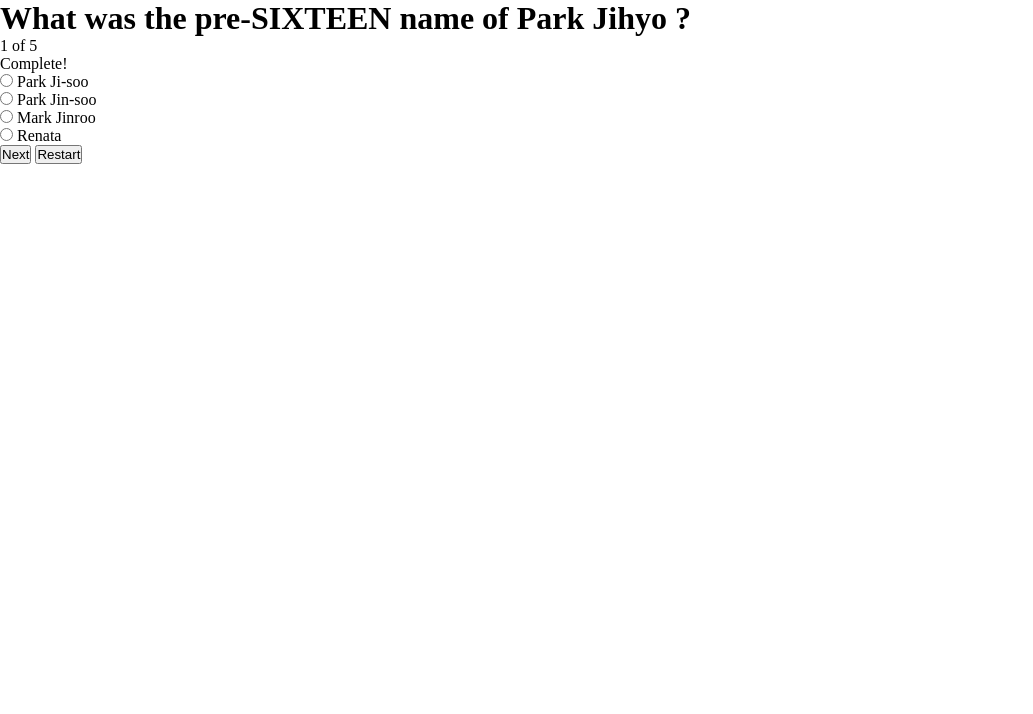
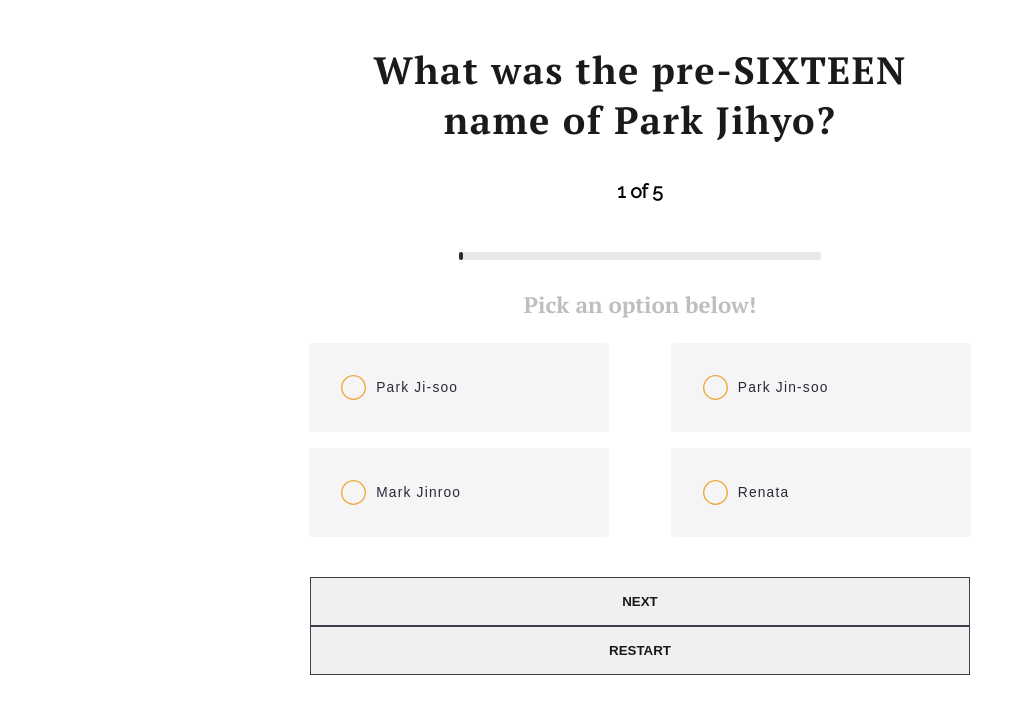
Before and after one commit to androso/projects, a plain HTML site: page quiz-app/index.html in a window 1280 px wide. Shown: the whole page, without its empty margins (0-1033 px from the left). Drawn offline with Linux system fonts and the light colour scheme.

Commit message:
finishing style template for questions

```diff
--- a/quiz-app/css/styles.css
+++ b/quiz-app/css/styles.css
@@ -4,7 +4,7 @@
     --main-bg-color: white;
     --main-theme-color: rgb(243, 168, 47);
     --light-white: #f5f5f5;
-    --light-gray: #ccc;
+    --light-gray: rgb(190, 190, 190);
     --light-black: #282a39;
     --font-body-stack: Raleway, Charcoal, sans-serif;
     --font-heading-stack: "PT Serif", sans-serif;
@@ -17,8 +17,128 @@
 }
 .container {
     max-width: var(--container-width);
-    margin-right: auto;
+    margin: 0 auto;
+    /* padding: 40px 0 30px 0; */
 }
-body {
+.quiz {
+    padding: 2rem 1.4rem;
+}
+
+/*---------- QUIZ HEADER (AREA OF QUESTIONS) ----------*/
+.quiz__header {
+    text-align: center;
+    font-family: var(--font-heading-stack);
+}
+.quiz__question {
+    font-weight: bold;
+    letter-spacing: 1.5px;
+    font-size: 38px;
+    padding: 0.8rem 4rem;
+    color: var(--main-font-color);
+    margin-bottom: 22px;
+}
+.quiz__header__current-question {
+    font-family: var(--font-body-stack);
+    font-weight: 700;
+    margin-bottom: 50px;
+    font-size: 1.2rem;
+}
+.quiz__progress-bar {
+    height: 8px;
+    width: 50%;
+    border-radius: 3px;
+    background: rgb(231, 231, 231);
+    margin: 0 auto 30px auto;
+}
+.quiz__progress-bar__inner {
+    background: var(--light-black);
+    width: 1%;
+    height: 100%;
+    border-radius: 3px;
+}
+.quiz__tagline {
+    font-size: 1.4rem;
+    font-weight: bold;
+    color: var(--light-gray);
+    margin-bottom: 15px;
+}
+
+/*---------- QUIZ BODY, CHOICES ----------*/
+.quiz__body {
+    /* margin-bottom: 30px;  */
+}
+.quiz__body__choices-container {
+    list-style: none;
+    display: flex;
+    flex-wrap: wrap;
+    margin: 1rem auto 0 auto;
+}
+.quiz__choice {
+    background-color: var(--light-white);
+    min-width: 300px;
+    border-radius: 4px;
+    display: block;
+    margin: 0.5rem auto;
+    font-family: sans-serif;
+    color: var(--light-black);
+    letter-spacing: 1.2px;
+    font-size: 0.86rem;
+}
+.quiz__input {
+    display: none;
+}
+.quiz__input:checked ~ .quiz__label {
+    color: var(--main-theme-color);
+    font-weight: bold;
+}
+.quiz__input:checked ~ label i {
+    background-image: url('../images/circle-filled.svg');
+}
+.quiz__label {
+    display: flex;
+    padding: 2rem 2rem;
+    align-items: center;
+    cursor: pointer;
+    transition: background 0.3s ease,
+                color 0.25s ease;
+}
+.quiz__label:hover {
+    background: #ebebeb;
+}
+.quiz__label i {
+    background: url('../images/circle-outline.svg');
+    background-size: 25px;
+    height: 25px;
+    width: 25px;
+    margin-right: 10px;
 
 }
+
+/*---------- BUTTONS ----------*/
+.quiz__footer {
+    padding: 2rem;
+    display: flex;
+    flex-direction: column;
+    margin-bottom: .5rem;
+}
+.button {
+    padding: 1rem 3.8rem;
+    border: none;
+    text-transform: uppercase;
+    transition: 0.3s all ease;
+    cursor: pointer;
+    outline: 0;
+    opacity: 0.9;
+    font-weight: bold;
+}
+.button:hover {
+    opacity: 1;
+    background: var(--light-black);
+    color: var(--main-theme-color)
+}
+.button:active {
+
+}
+.button.button--bordered {
+    border: 1px solid var(--light-black);
+}
--- a/quiz-app/index.html
+++ b/quiz-app/index.html
@@ -8,22 +8,22 @@
 		<title>Quiz App</title>
 	</head>
 	<body>
-		<div class="quiz">
+		<div class="app">
 			<div class="container">
-				<main class="quiz__box">
+				<main class="quiz">
 					<div class="quiz__header">
-						<h1 class="quiz__header__title">
-							What was the pre-SIXTEEN name of Park Jihyo ?
+						<h1 class="quiz__question">
+							What was the pre-SIXTEEN name of Park Jihyo?
 						</h1>
 						<p class="quiz__header__current-question">1 of 5</p>
-						<div class="quiz__header__progress-bar">
-							<div class="quiz__header__progress-bar__inner"></div>
+						<div class="quiz__progress-bar">
+							<div class="quiz__progress-bar__inner"></div>
 						</div>
-						<p class="quiz__header__state">Complete!</p>
+						<p class="quiz__tagline">Pick an option below!</p>
 					</div>
 					<div class="quiz__body">
-						<ul class="quizz__body__choices">
-                            <!-- We'll dynamically change this using Javascript -->
+                        <ul class="quiz__body__choices-container">
+
 							<li class="quiz__choice">
                                 <input type="radio" name="choice" id="choice0" class="quiz__input">
                                 <label for="choice0" class="quiz__label">
@@ -53,7 +53,7 @@
                                 </label>
                             </li>
 						</ul>
-					</div>
+                    </div>
 					<div class="quiz__footer">
                         <button class ="button button--bordered next">Next</button>
                         <button class ="button button--bordered restart">Restart</button>
--- /dev/null
+++ b/quiz-app/testing/testing-index.html
@@ -0,0 +1,44 @@
+<!DOCTYPE html>
+<html lang="en">
+<head>
+    <meta charset="UTF-8">
+    <meta http-equiv="X-UA-Compatible" content="IE=edge">
+    <meta name="viewport" content="width=device-width, initial-scale=1.0">
+    <link rel="stylesheet" href="./testing-styles.css">
+    <title>Testing micro-components playground</title>
+</head>
+<body>
+    <div class="container">
+        <ul class="quiz__body__choices-container">
+            <li class="quiz__choice">
+                <input type="radio" name="choice" id="choice0" class="quiz__input">
+                <label for="choice0" class="quiz__label">
+                    <i></i>
+                    Park Ji-soo
+                </label>
+            </li>
+            <li class="quiz__choice">
+                <input type="radio" name="choice" id="choice1" class="quiz__input">
+                <label for="choice1" class="quiz__label">
+                    <i></i>
+                    Park Jin-soo
+                </label>
+            </li>
+            <li class="quiz__choice">
+                <input type="radio" name="choice" id="choice2" class="quiz__input">
+                <label for="choice2" class="quiz__label">
+                    <i></i>
+                    Mark Jinroo
+                </label>
+            </li>
+            <li class="quiz__choice">
+                <input type="radio" name="choice" id="choice3" class="quiz__input">
+                <label for="choice3" class="quiz__label">
+                    <i></i>
+                    Renata
+                </label>
+            </li>
+        </ul>
+    </div>
+</body>
+</html>
--- /dev/null
+++ b/quiz-app/testing/testing-styles.css
@@ -0,0 +1,33 @@
+* {
+	margin: 0;
+	padding: 0;
+	box-sizing: border-box;
+}
+body {
+	display: flex;
+	justify-content: center;
+	align-items: center;
+	height: 100vh;
+}
+.container {
+	background-color: salmon;
+	width: 768px;
+}
+.quiz__body__choices-container {
+	list-style: none;
+	display: flex;
+	flex-wrap: wrap;
+}
+.quiz__choice {
+	background-color: #ccc;
+	padding: 1.5rem 2rem;
+	min-width: 300px;
+	border-radius: 4px;
+	display: block;
+	/* background: var(--light-white); */
+	margin: 0.5rem auto;
+	font-family: sans-serif;
+	color: var(--light-black);
+	letter-spacing: 1.2px;
+	font-size: 0.86rem;
+}
```
Also changed, not shown: quiz-app/guidelines/question-screen.PNG (added), quiz-app/images/circle-filled.svg (added), quiz-app/images/circle-outline.svg (added).
